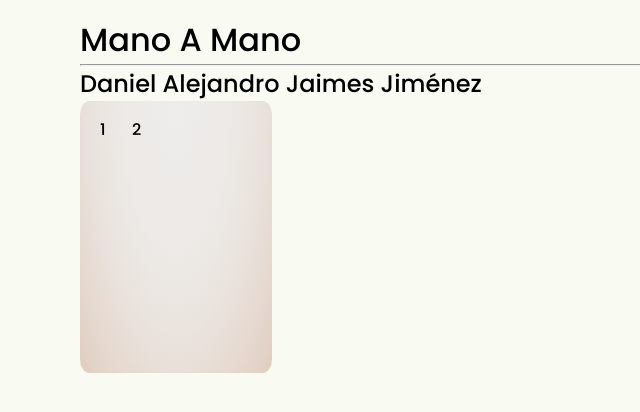
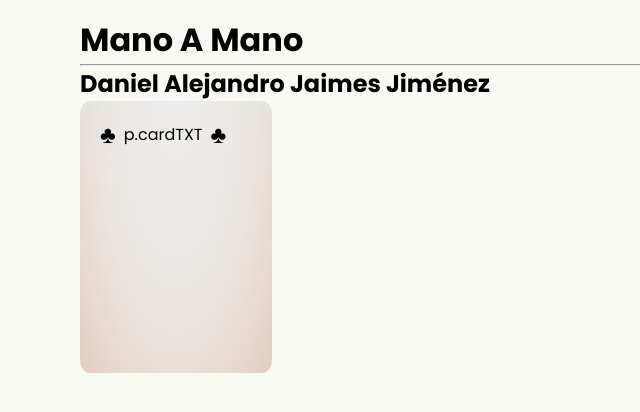
Before and after one commit to DanielDAJJ/proyectoFinalDanielJaimes, a plain HTML site: page index.html in a window 1280 px wide. Shown: the whole page, without its empty margins (0-640 px from the left). Drawn offline with Linux system fonts and the light colour scheme.

Commit message:
Se organiza el diseño de las cartas

```diff
--- a/css/style.css
+++ b/css/style.css
@@ -7,11 +7,14 @@
     max-width: 100%;
     max-height: auto;
     font-family: "Poppins", sans-serif;
-    font-weight: 500;
 }
 body{
     margin: 1em 5em;
     background: #f9faf1;
+}
+p {
+    font-size: 1.5em;
+    font-weight: 500;
 }
 /* Estilo para las cartas */
 
@@ -24,4 +27,10 @@ body{
     display: grid;
     grid: repeat(6, 1fr) / repeat(5, 1fr);
     gap: 0.5em;
+    justify-items: center;
+    align-items: center;
 }
+.card :nth-child(3){
+    grid-column: 5;
+    grid-row: 6;
+}
--- a/index.html
+++ b/index.html
@@ -18,8 +18,9 @@
         </h2>
     </main>
     <div class="card">
-        <p class="cardTXT">1</p>
-        <p class="cardTXT">2</p>
+        <p class="cardSim">♣</p>
+        p.cardTXT
+        <p class="cardSim">♣</p>
     </div>
 </body>
 </html>
```
